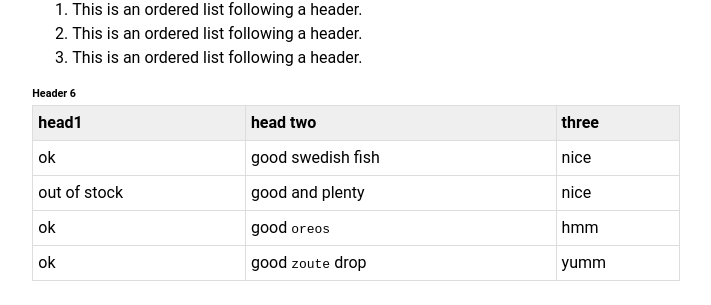
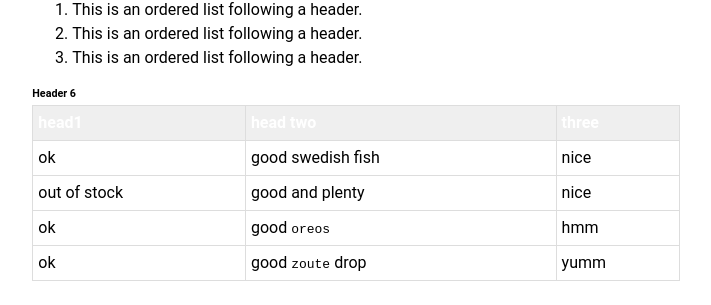
Before and after one commit to robolab812/site-1, a Jekyll site: the page built from index.md, in a window 1280 px wide. Shown: the part 656-961 px from the top of the page, without its empty margins (284-995 px from the left). Built offline with Jekyll 4.4.1, drawn with Linux system fonts in a browser that asks for light colours.

Commit message:
Update style.css

```diff
--- a/assets/style.css
+++ b/assets/style.css
@@ -169,6 +169,11 @@ hr.thin {
   border-bottom: 1px solid rgba(255, 255, 255, 0.3);
 }
 
+thead,
+tfoot {
+    background-color: #c0c0c0;
+    color: #fff;
+}
 table {
 	width: 100%;
 	margin-bottom: 20px;
```
